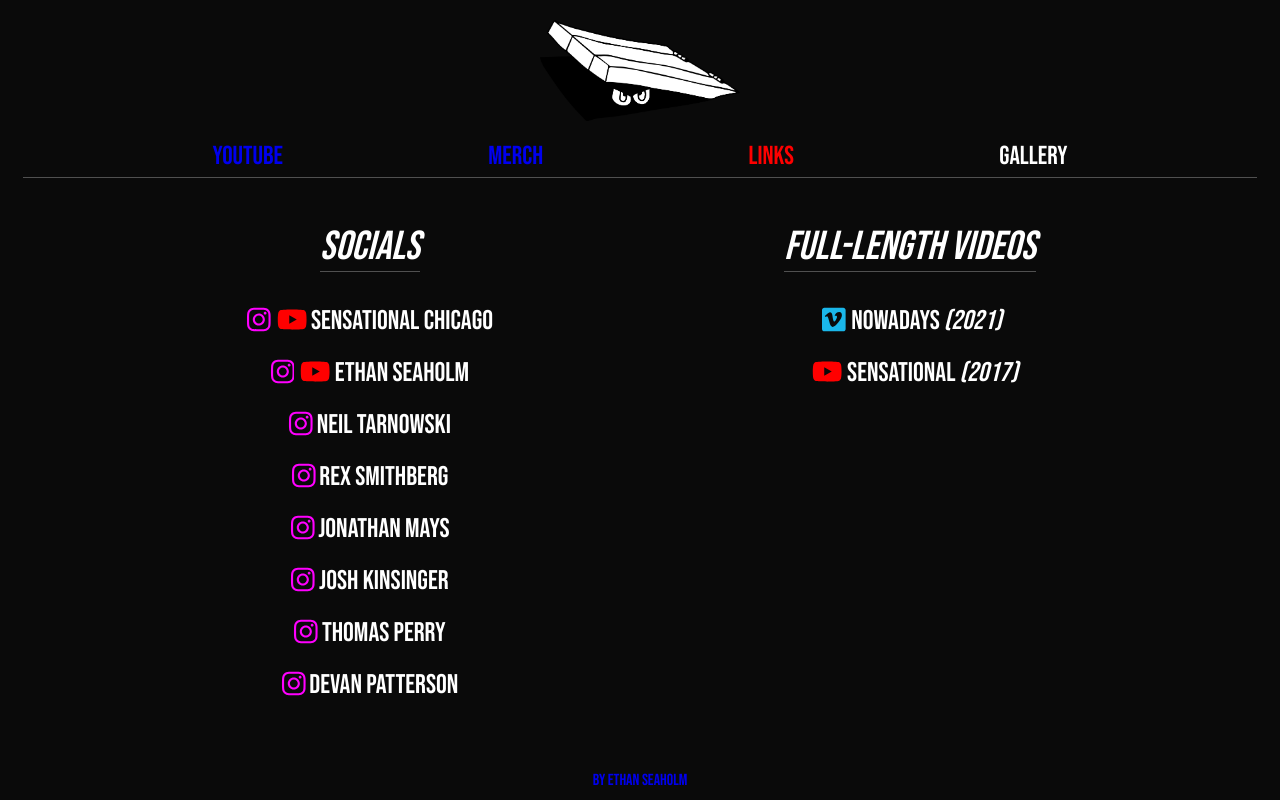
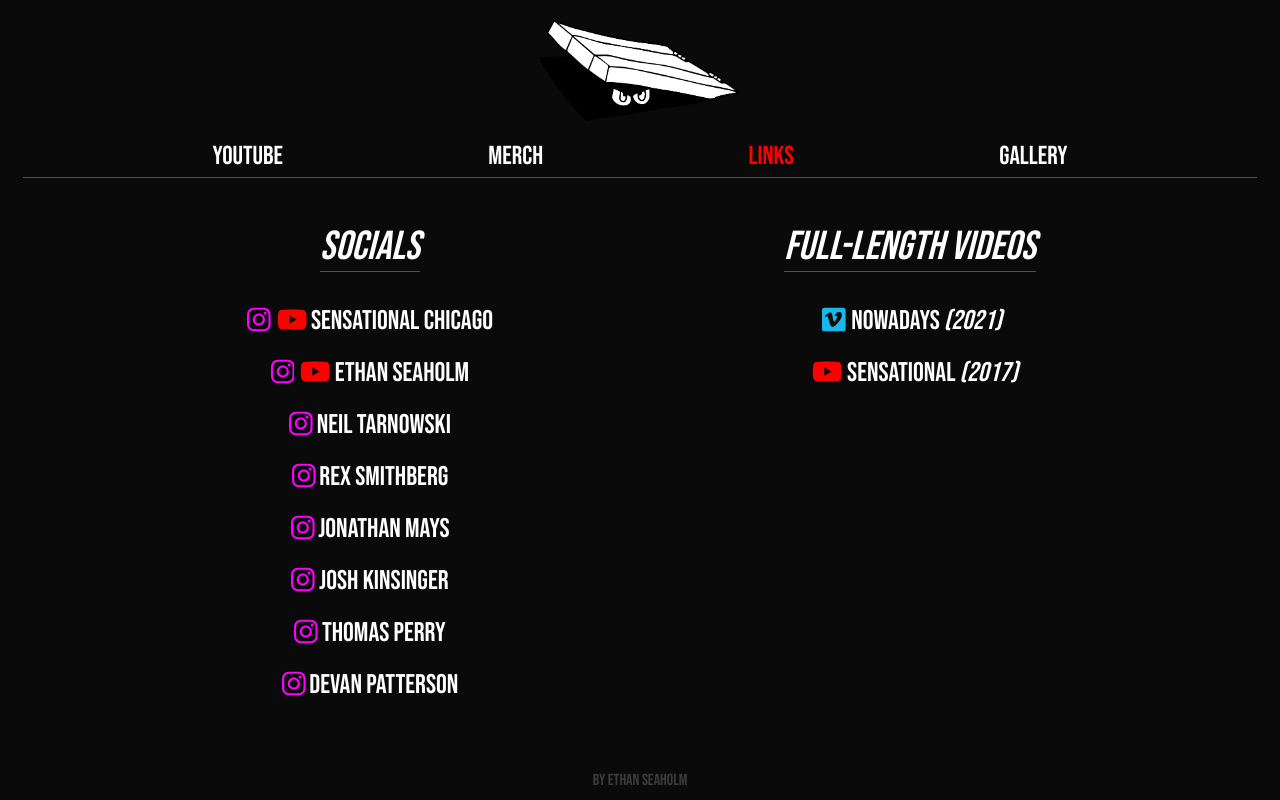
Before and after one commit to EthanSeaholm/Sensational-Chicago, a React app: page /links in a window 1280 px wide. Built offline with nearby package versions, Linux system fonts and the light colour scheme; a web font is replaced by a local one.

Commit message:
fixing deployment errors

```diff
--- a/src/components/NavBar.js
+++ b/src/components/NavBar.js
@@ -37,6 +37,7 @@
               href="https://www.youtube.com/@sensationalchi" // external link to Sensational Chicago YouTube channel
               target="blank"
               rel="noopener noreferrer"
+              className="white-text"
             >
               YouTube
             </a>
@@ -46,6 +47,7 @@
               href="https://sensationalchicago.bigcartel.com/" // external link to Sensational Chicago merchandise shop
               target="blank"
               rel="noopener noreferrer"
+              className="white-text"
             >
               Merch
             </a>
--- a/src/index.css
+++ b/src/index.css
@@ -296,6 +296,7 @@
 
 .footer a {
   text-decoration: none;
+  color: rgb(60, 60, 60);
 }
 
 .footer a:visited {
```
